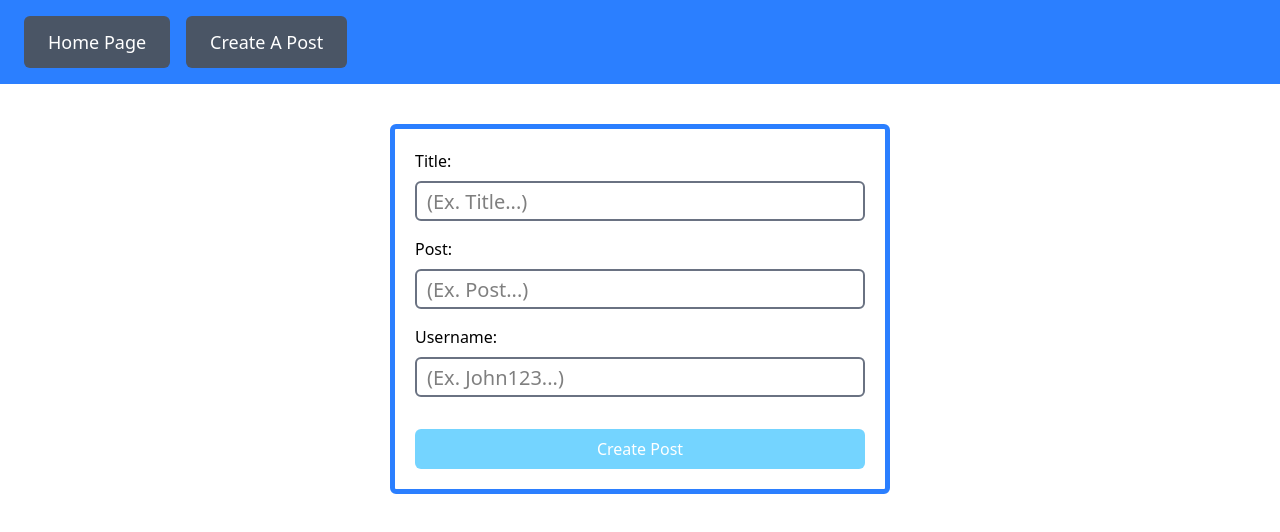
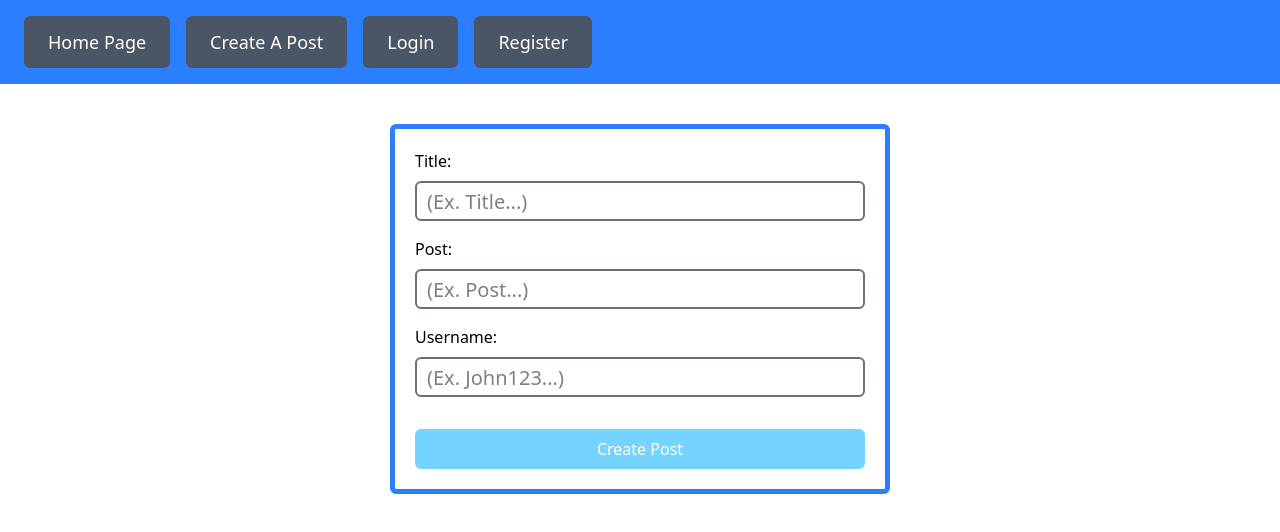
Before and after one commit to GitBucked/SocialChatApp, a React (Vite) app in the folder Client/App/: page /create-post in a window 1280 px wide. Shown: the top 532 px of the page. Built offline with nearby package versions, Linux system fonts and the light colour scheme.

Commit message:
feat: implement user registration and login functionality, update routing and component imports

```diff
--- a/Client/App/src/App.jsx
+++ b/Client/App/src/App.jsx
@@ -1,8 +1,6 @@
 import './App.css';
-import Home from './pages/home';
-import CreatePost from './pages/createPost';
-import Post from './pages/post';
-import Navigator from './components/Navigator';
+import { home as Home, createPost as CreatePost, post as Post } from './pages';
+import { Navigator } from './components';
 import { BrowserRouter as Router, Routes, Route } from 'react-router-dom';
 
 function App() {
--- a/Client/App/src/components/Navigator.jsx
+++ b/Client/App/src/components/Navigator.jsx
@@ -16,6 +16,12 @@ function CreateBtn() {
         >
           Create A Post
         </Link>
+				<Link to="/login" className="inline-block px-6 py-3 bg-gray-600 text-white text-lg font-medium rounded-md hover:bg-green-700 transition-colors">
+					Login
+				</Link>
+				<Link to="/register" className="inline-block px-6 py-3 bg-gray-600 text-white text-lg font-medium rounded-md hover:bg-yellow-700 transition-colors">
+					Register
+				</Link>
       </div>
     </div>
   );
--- /dev/null
+++ b/Client/App/src/components/index.js
@@ -0,0 +1,6 @@
+import CommentSection from './commentSection';
+import CreatePost from './createPost';
+import Navigator from './Navigator';
+import Post from './post';
+
+export { CommentSection, CreatePost, Navigator, Post };
--- a/Client/App/src/pages/createPost.jsx
+++ b/Client/App/src/pages/createPost.jsx
@@ -1,5 +1,5 @@
 import React from 'react';
-import CreatePost from '../components/createPost';
+import { CreatePost } from '../components';
 
 function createPost() {
   return (
--- a/Client/App/src/pages/home.jsx
+++ b/Client/App/src/pages/home.jsx
@@ -1,7 +1,8 @@
 import axios from 'axios';
 import { useState, useEffect } from 'react';
 import { API_BASE_URL, ENDPOINTS } from '../constants';
-import Post from '../components/post';
+import { Post } from '../components';
+
 function Home() {
   const [postText, setPostText] = useState([]);
 
--- a/Client/App/src/pages/index.js
+++ b/Client/App/src/pages/index.js
@@ -1,4 +1,7 @@
 import home from './home';
-import createPost from './create-post';
+import createPost from './createPost';
+import post from './post';
+import login from './login';
+import registration from './registration';
 
-export { home, createPost };
+export { home, createPost, post, login, registration };
--- a/Client/App/src/pages/post.jsx
+++ b/Client/App/src/pages/post.jsx
@@ -2,8 +2,7 @@ import axios from 'axios';
 import { useState, useEffect } from 'react';
 import { API_BASE_URL, ENDPOINTS } from '../constants';
 import { useParams } from 'react-router-dom';
-import Post from '../components/post';
-import CommentSection from '../components/commentSection';
+import { Post, CommentSection } from '../components';
 
 function post() {
   let { id } = useParams();
```
Also changed, not shown: Client/App/src/pages/login.jsx (added), Client/App/src/pages/registration.jsx (added), 1 other file (tests, documents, lock files or other folders).
